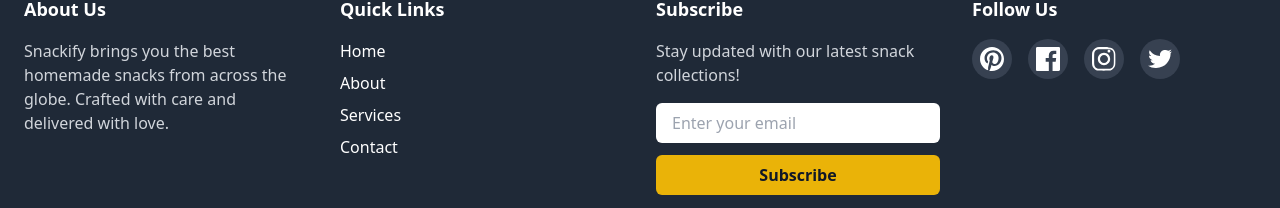
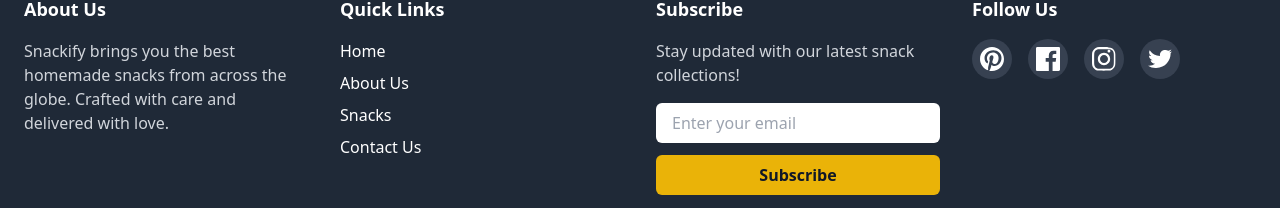
Before and after one commit to quantanmreaper/Snackify, a React (Vite) app in the folder snack-app/: page / in a window 1280 px wide. Shown: the part 1827-2035 px from the top of the page. Built offline with nearby package versions, Linux system fonts and the light colour scheme.

Commit message:
Header and Footer Modification Installation of framer motion

```diff
--- a/snack-app/package.json
+++ b/snack-app/package.json
@@ -11,6 +11,7 @@
   },
   "dependencies": {
     "axios": "^1.7.9",
+    "framer-motion": "^12.5.0",
     "react": "^18.3.1",
     "react-dom": "^18.3.1",
     "react-router-dom": "^7.1.1",
--- a/snack-app/src/components/Footer.jsx
+++ b/snack-app/src/components/Footer.jsx
@@ -1,4 +1,5 @@
 import React from "react";
+import { Link } from "react-router-dom";
 
 function Footer() {
   return (
@@ -18,26 +19,22 @@ function Footer() {
           <h4 className="text-lg font-bold mb-4">Quick Links</h4>
           <ul className="space-y-2">
             <li>
-              <a href="#" className="hover:text-yellow-400">
-                Home
-              </a>
+              <Link to="/" className="hover:text-yellow-300 text-m font-medium">Home</Link>
             </li>
             <li>
-              <a href="#" className="hover:text-yellow-400">
-                About
-              </a>
+             <Link to="/about" className="hover:text-yellow-300 text-m font-medium">About Us</Link>
+
             </li>
             <li>
-              <a href="#" className="hover:text-yellow-400">
-                Services
-              </a>
+            <Link to="/" className="hover:text-yellow-300 text-m font-medium">Snacks</Link>
+
             </li>
+
             <li>
-              <a href="#" className="hover:text-yellow-400">
-                Contact
-              </a>
+            <Link to="/" className="hover:text-yellow-300 text-m font-medium">Contact Us</Link>
             </li>
           </ul>
+
         </div>
 
         {/* Newsletter Section */}
--- a/snack-app/src/components/Header.jsx
+++ b/snack-app/src/components/Header.jsx
@@ -14,8 +14,8 @@ const header = () =>{
                   <div className="hidden md:flex items-center space-x-6">
                     <a href></a>
                    <Link to="/"  className="hover:text-yellow-300 text-sm font-medium">Home</Link>
-                   <Link to="/about" className="hover:text-yellow-300 text-sm font-medium">About Us</Link>
-                   <Link to ="/productdetails" className="hover:text-yellow-300 text-sm font-medium">Snacks</Link>
+                   <Link to="/productdetails" className="hover:text-yellow-300 text-sm font-medium">Snacks</Link>
+
                    <Link to="/order">
               <button className="bg-yellow-500 hover:bg-yellow-400 text-gray-900 font-bold py-2 px-4 rounded-md">
                 Order Now
```
Also changed, not shown: 1 other file (tests, documents, lock files or other folders).
